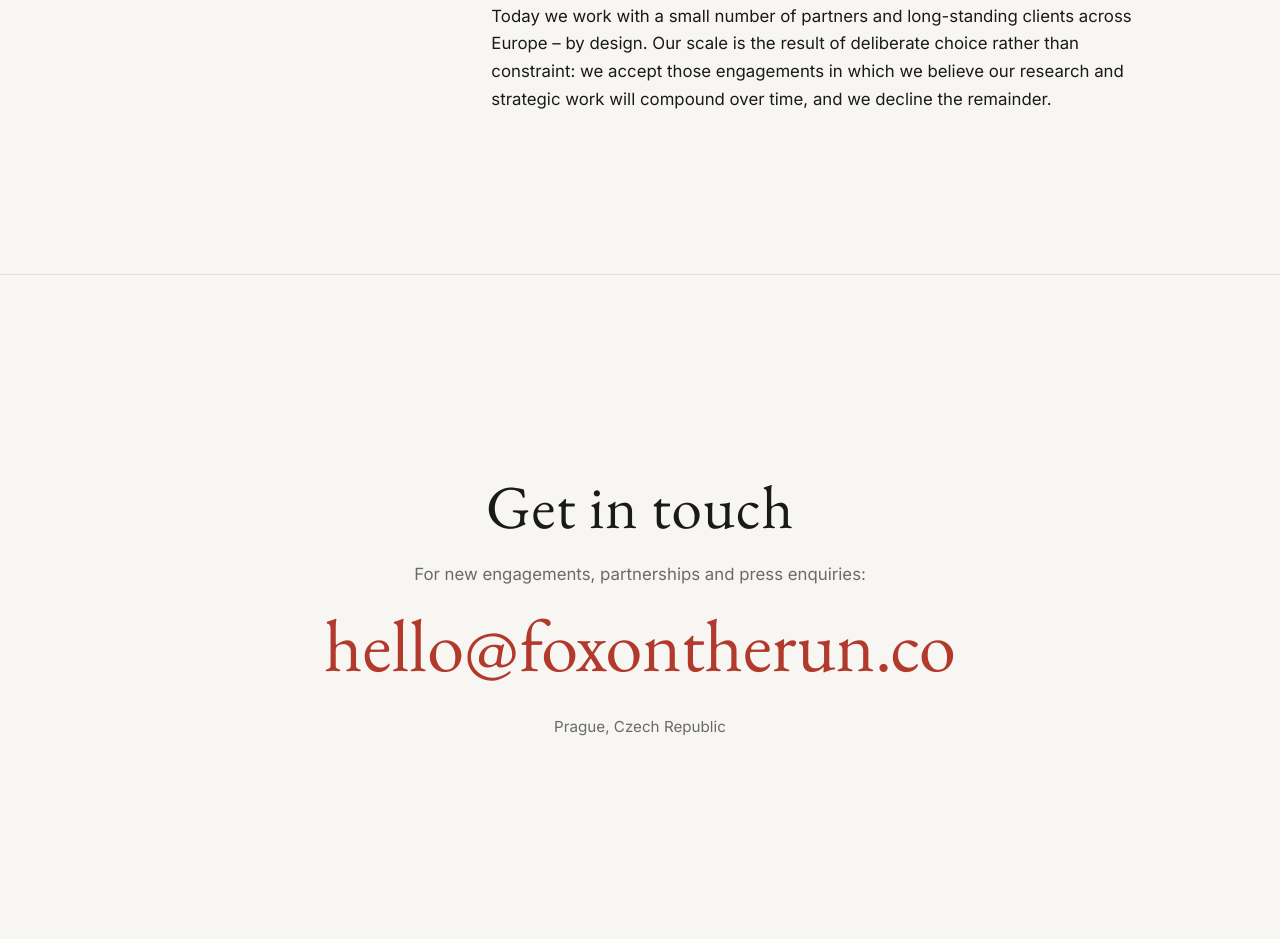
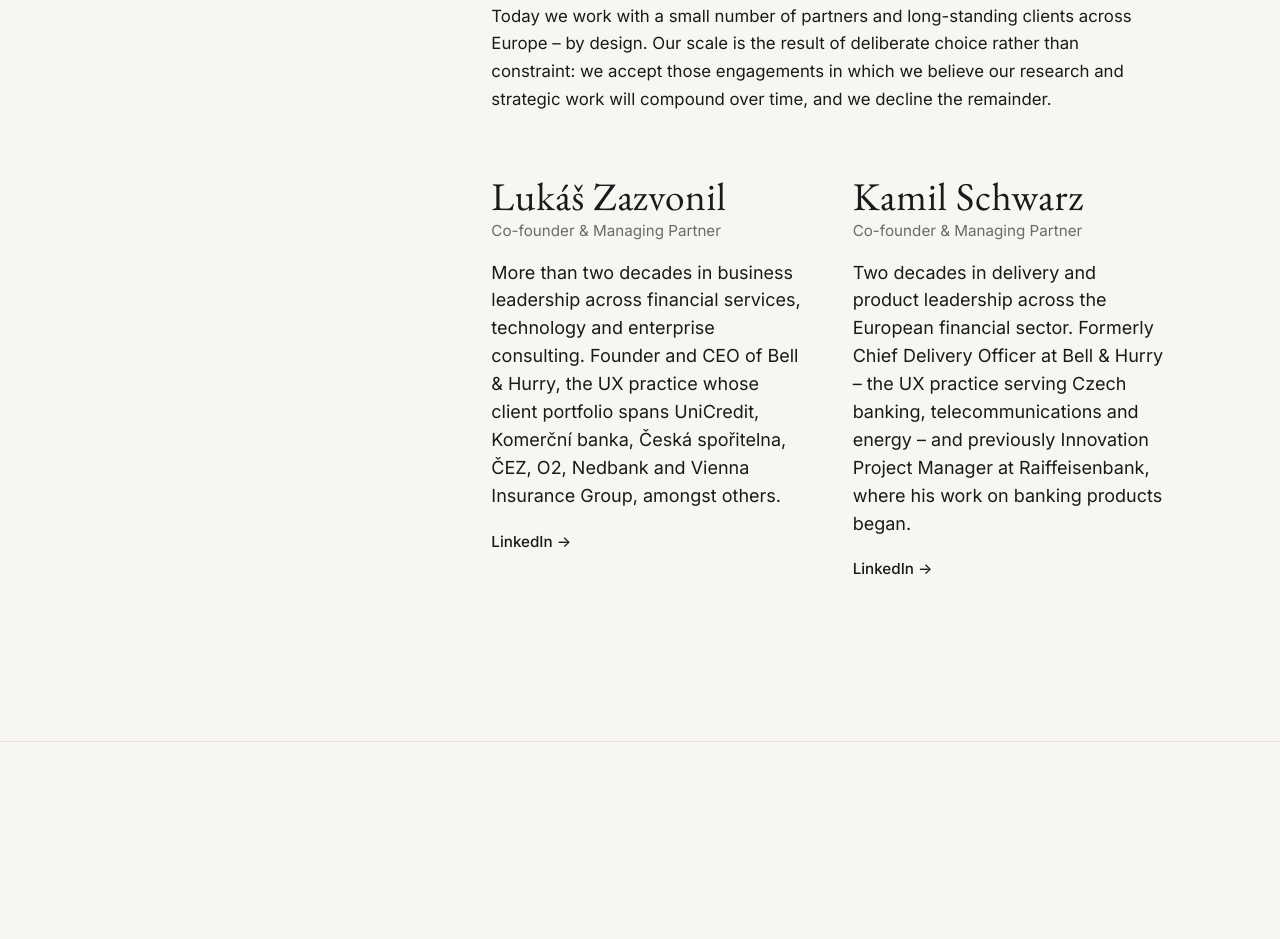
Before and after one commit to schwarzkamil-stack/foxontherun, a website: page index.html in a window 1280 px wide. Shown: the part 4036-4975 px from the top of the page. Drawn offline with nearby package versions, Linux system fonts and the light colour scheme.

Commit message:
Add founder block to About section

```diff
--- a/index.html
+++ b/index.html
@@ -213,6 +213,28 @@
             <p class="about-paragraph">
               Today we work with a small number of partners and long-standing clients across Europe – by design. Our scale is the result of deliberate choice rather than constraint: we accept those engagements in which we believe our research and strategic work will compound over time, and we decline the remainder.
             </p>
+
+            <div class="founder-grid">
+              <!-- Lukáš Zazvonil -->
+              <div class="founder-card">
+                <h3 class="founder-name">Lukáš Zazvonil</h3>
+                <p class="founder-role">Co-founder & Managing Partner</p>
+                <p class="founder-bio">
+                  More than two decades in business leadership across financial services, technology and enterprise consulting. Founder and CEO of Bell & Hurry, the UX practice whose client portfolio spans UniCredit, Komerční banka, Česká spořitelna, ČEZ, O2, Nedbank and Vienna Insurance Group, amongst others.
+                </p>
+                <a href="https://www.linkedin.com/in/lukaszazvonil/" class="founder-link underline-anim" target="_blank" rel="noopener noreferrer">LinkedIn &rarr;</a>
+              </div>
+
+              <!-- Kamil Schwarz -->
+              <div class="founder-card">
+                <h3 class="founder-name">Kamil Schwarz</h3>
+                <p class="founder-role">Co-founder & Managing Partner</p>
+                <p class="founder-bio">
+                  Two decades in delivery and product leadership across the European financial sector. Formerly Chief Delivery Officer at Bell & Hurry – the UX practice serving Czech banking, telecommunications and energy – and previously Innovation Project Manager at Raiffeisenbank, where his work on banking products began.
+                </p>
+                <a href="https://www.linkedin.com/in/kamilschwarz/" class="founder-link underline-anim" target="_blank" rel="noopener noreferrer">LinkedIn &rarr;</a>
+              </div>
+            </div>
           </div>
         </div>
       </div>
--- a/style.css
+++ b/style.css
@@ -535,6 +535,52 @@ p {
   max-width: 680px;
 }
 
+.founder-grid {
+  display: grid;
+  grid-template-columns: repeat(2, 1fr);
+  gap: 64px 48px;
+  margin-top: 64px;
+}
+
+.founder-card {
+  display: flex;
+  flex-direction: column;
+}
+
+.founder-name {
+  font-family: var(--font-serif);
+  font-size: clamp(1.4rem, 2.5vw, 1.8rem);
+  font-weight: 400;
+  line-height: 1.3;
+  margin-bottom: 4px;
+  color: var(--text-primary);
+}
+
+.founder-role {
+  font-size: 0.95rem;
+  color: var(--text-secondary);
+  margin-bottom: 16px;
+}
+
+.founder-bio {
+  color: var(--text-primary);
+  margin-bottom: 20px;
+}
+
+.founder-link {
+  font-size: 0.95rem;
+  color: var(--text-primary);
+  font-weight: 500;
+  display: inline-flex;
+  align-items: center;
+  gap: 4px;
+  align-self: flex-start;
+}
+
+.founder-link:hover {
+  color: var(--accent-color);
+}
+
 /* ==========================================================================
    12. Section 6: Contact (Get In Touch)
    ========================================================================== */
@@ -663,6 +709,11 @@ p {
     grid-template-columns: 1fr;
     gap: 40px;
   }
+
+  .founder-grid {
+    grid-template-columns: 1fr;
+    gap: 48px;
+  }
 }
 
 /* Standard Mobile / Touch devices */
```
